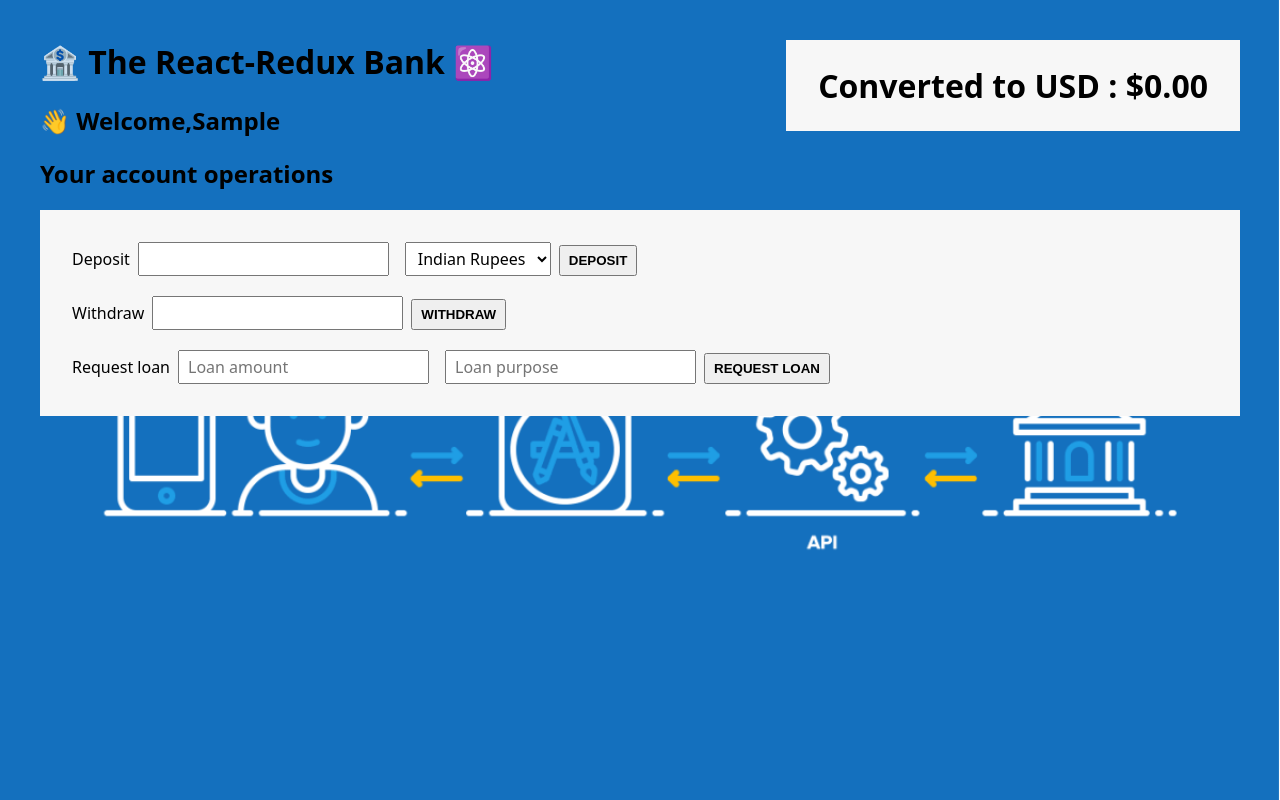
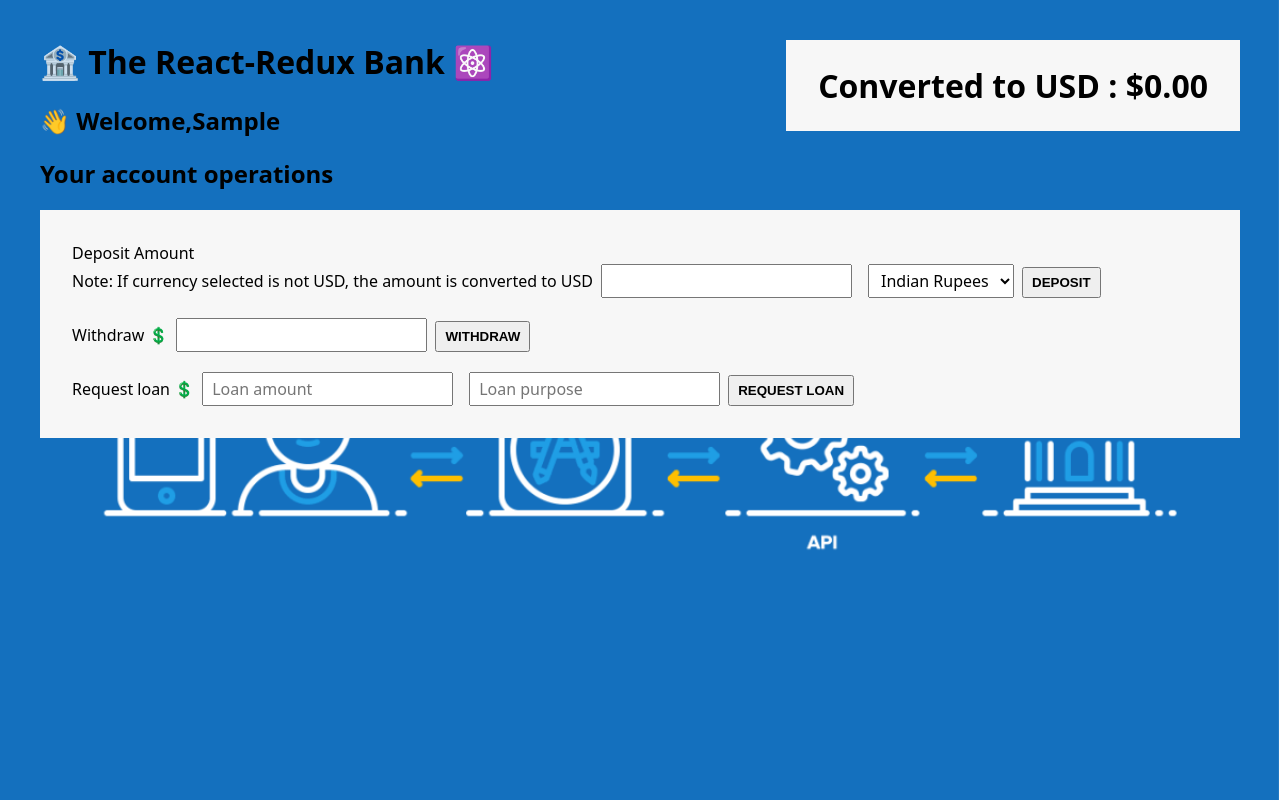
Before and after one commit to Aishwarya9425/React-Redux-BankAccount, a React (Create React App) app: page / in a window 1280 px wide. Both pictures are taken after typing "Sample", "Sample" into the empty fields and a click on the button "CREATE NEW CUSTOMER". Built offline with nearby package versions, Linux system fonts and the light colour scheme.

Commit message:
@redux-devtools/extension

```diff
--- a/package.json
+++ b/package.json
@@ -3,6 +3,7 @@
   "version": "0.1.0",
   "private": true,
   "dependencies": {
+    "@redux-devtools/extension": "^3.2.5",
     "@testing-library/jest-dom": "^5.17.0",
     "@testing-library/react": "^13.4.0",
     "@testing-library/user-event": "^13.5.0",
@@ -11,6 +12,7 @@
     "react-redux": "^8.1.2",
     "react-scripts": "5.0.1",
     "redux": "^4.2.1",
+    "redux-devtools-extension": "^2.13.9",
     "redux-thunk": "^2.4.2",
     "web-vitals": "^2.1.4"
   },
--- a/src/features/accounts/AccountOperations.js
+++ b/src/features/accounts/AccountOperations.js
@@ -27,7 +27,7 @@ function AccountOperations() {
     //here action is  not immediately dispatched but a function is dispatched
     //reset input field
     setDepositAmount("");
-    setCurrency("");
+    setCurrency("USD");
   }
 
   function handleWithdrawal() {
@@ -52,7 +52,12 @@ function AccountOperations() {
       <h2>Your account operations</h2>
       <div className="inputs">
         <div>
-          <label>Deposit</label>
+          <label>Deposit Amount</label>
+          <br />
+          <label>
+            Note: If currency selected is not USD, the amount is converted to
+            USD
+          </label>
           <input
             type="number"
             value={depositAmount}
@@ -74,7 +79,7 @@ function AccountOperations() {
         </div>
 
         <div>
-          <label>Withdraw</label>
+          <label>Withdraw 💲</label>
           <input
             type="number"
             value={withdrawalAmount}
@@ -86,7 +91,7 @@ function AccountOperations() {
         </div>
 
         <div>
-          <label>Request loan</label>
+          <label>Request loan 💲</label>
           <input
             type="number"
             value={loanAmount}
--- a/src/store.js
+++ b/src/store.js
@@ -3,7 +3,7 @@ import { applyMiddleware, combineReducers, createStore } from "redux";
 import accountReducer from "./features/accounts/accountSlice";
 import customerReducer from "./features/customers/customerSlice";
 import thunk from "redux-thunk";
-
+import { composeWithDevTools } from "redux-devtools-extension";
 /* thunk -- middleware, b/w dispatcher and store, used for side effects before reaching the reducer and updating the store; */
 
 const rootReducer = combineReducers({
@@ -11,6 +11,9 @@ const rootReducer = combineReducers({
   customer: customerReducer,
 });
 
-const store = createStore(rootReducer, applyMiddleware(thunk));
+const store = createStore(
+  rootReducer,
+  composeWithDevTools(applyMiddleware(thunk))
+);
 
 export default store;
```
Also changed, not shown: 1 other file (tests, documents, lock files or other folders).
